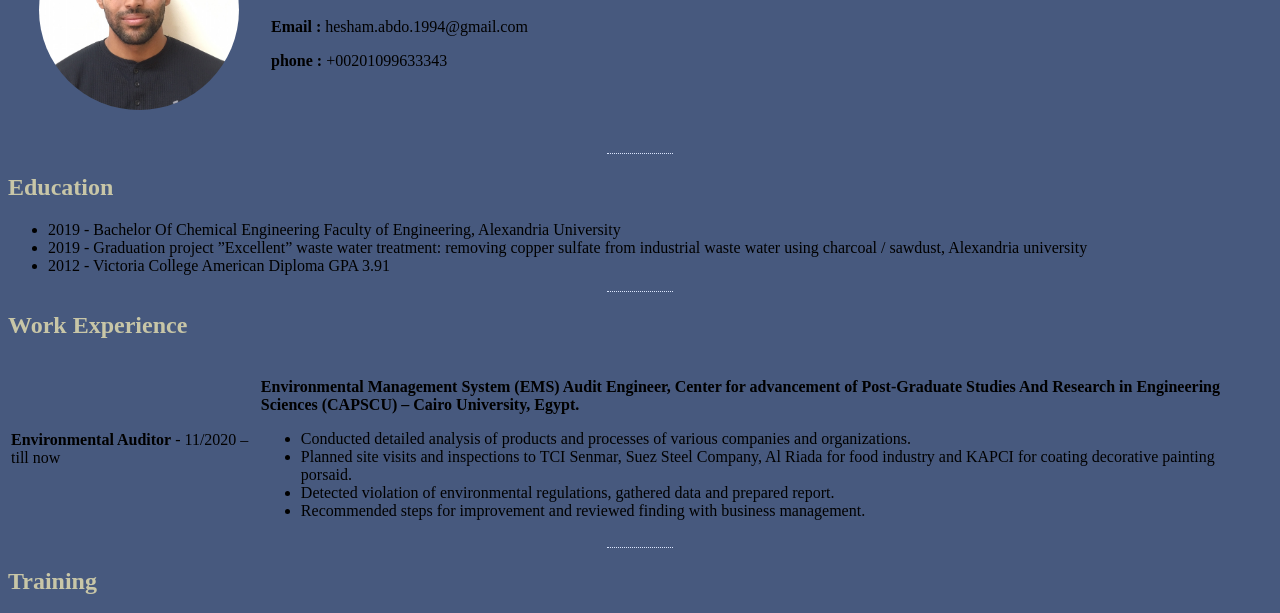
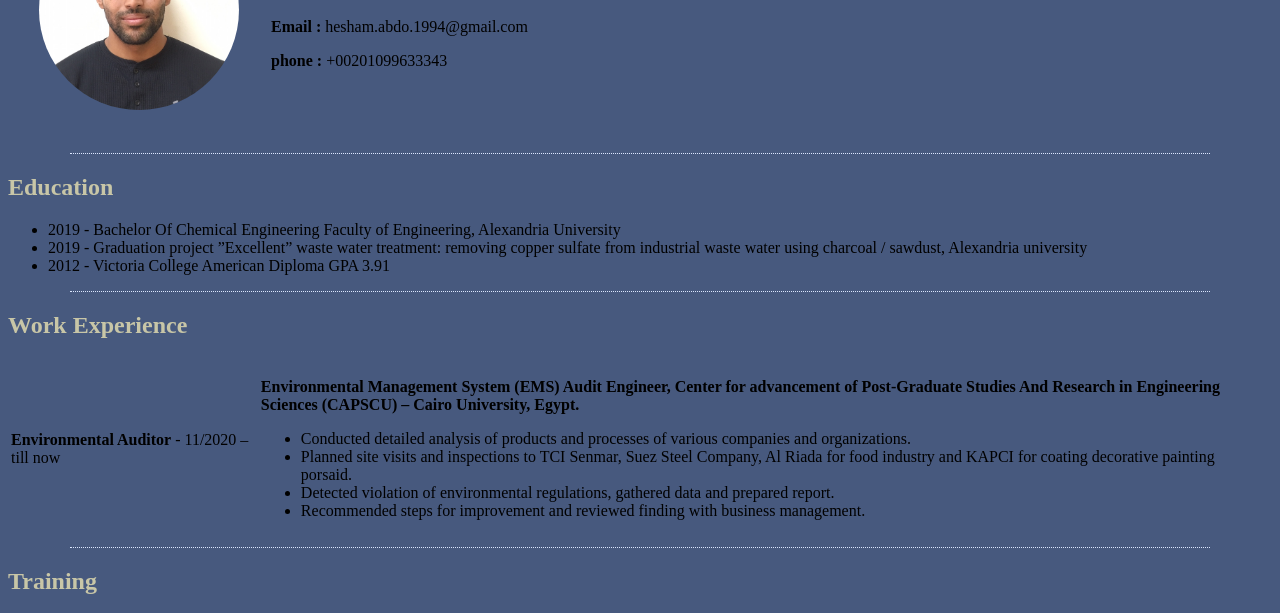
Before and after one commit to Hesham-Abdo/Hesham-Abdo-CV, a plain HTML site: page index.html in a window 1280 px wide. Shown: the part 129-742 px from the top of the page. Drawn offline with Linux system fonts and the light colour scheme.

Commit message:
Update style.css

```diff
--- a/css/style.css
+++ b/css/style.css
@@ -9,7 +9,7 @@ img {
 
 hr{border-style: dotted;
 height: 0;
-width: 5%;
+width: 90%;
  border-top: 0;
 
 border-color: #DBE6FD;
```
